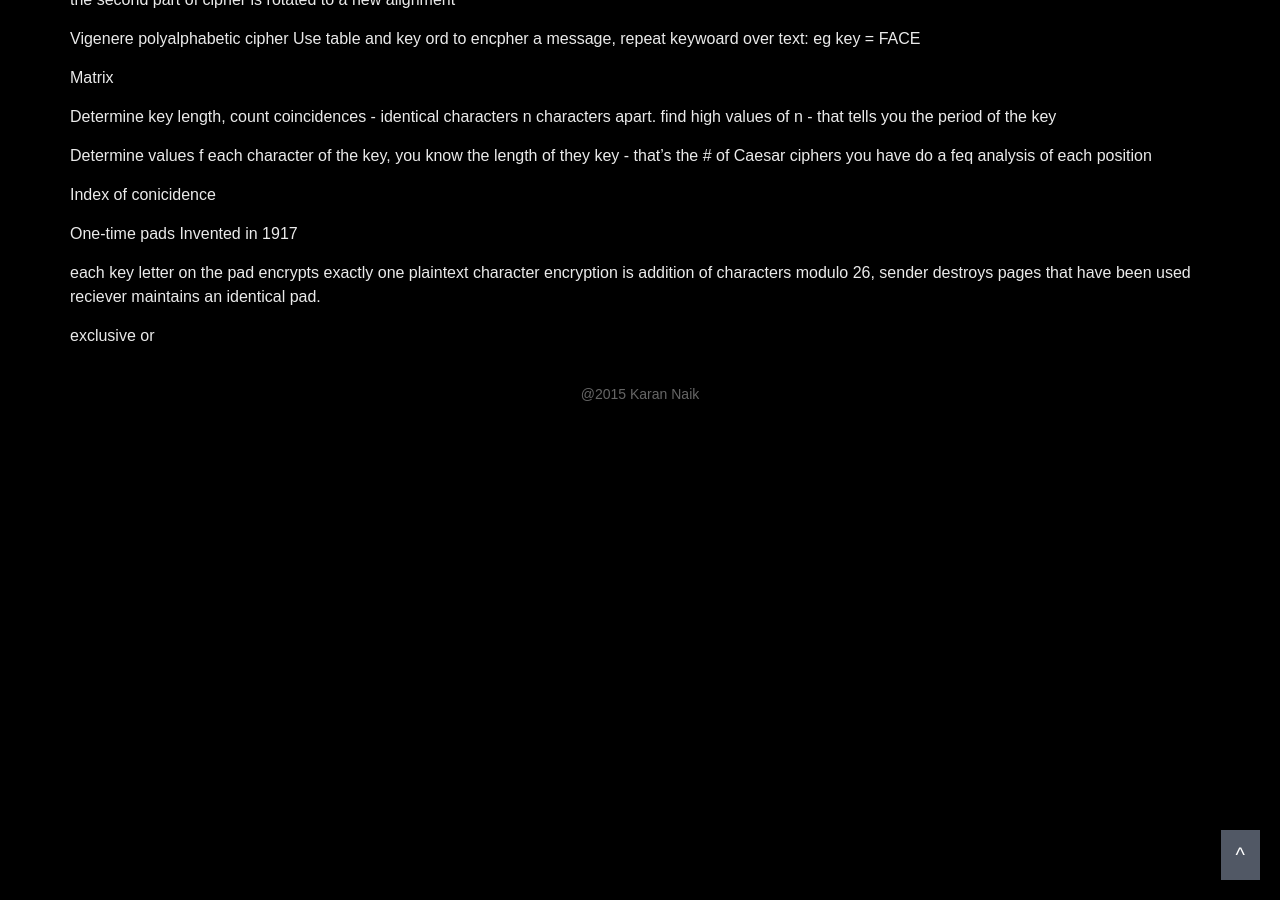
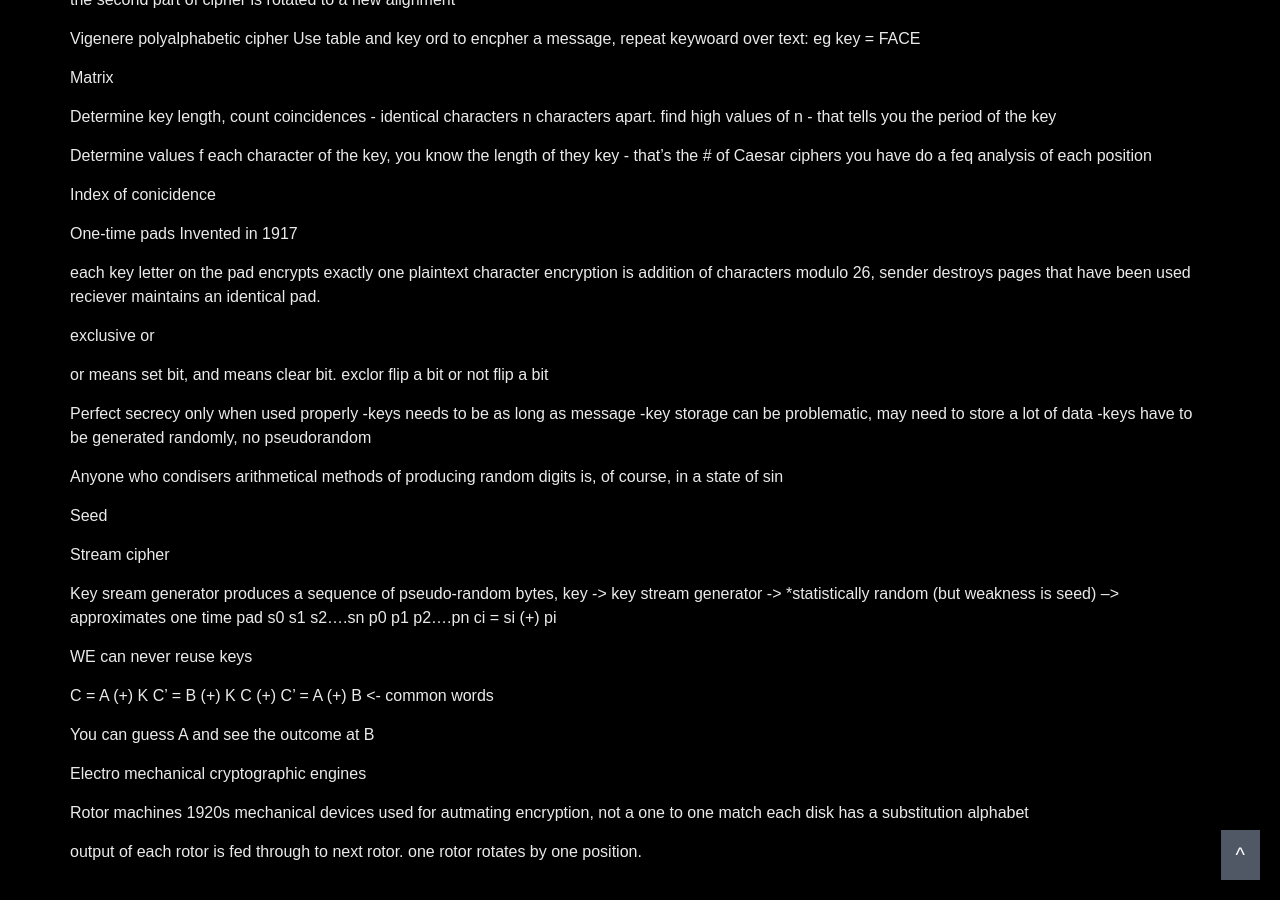
Before and after one commit to knaik/knaik.github.io, a Jekyll site: the page built from _posts/2017-03-06-Crypto.markdown, in a window 1280 px wide and 900 px high, scrolled down 1372 px. Built offline with Jekyll 4.4.1, drawn with Linux system fonts in a browser that asks for light colours; some of the changed text lies outside the part shown.

Commit message:
Crypto 3

```diff
--- a/_posts/2017-03-06-Crypto.markdown
+++ b/_posts/2017-03-06-Crypto.markdown
@@ -6,6 +6,7 @@ categories: CompSec
 ---
 Q:
 Will you talk about botnets?
+Can you look at weather?
 
 Xkasdps!
 
@@ -124,3 +125,43 @@ sender destroys pages that have been used
 reciever maintains an identical pad.
 
 exclusive or
+
+or means set bit, and means clear bit. exclor flip a bit or not flip a bit
+
+Perfect secrecy only when used properly
+-keys needs to be as long as message
+-key storage can be problematic,
+may need to store a lot of data
+-keys have to be generated randomly, no pseudorandom
+
+Anyone who condisers arithmetical methods of producing random digits is, of course, in a state of sin
+
+Seed
+
+Stream cipher
+
+Key sream generator produces a sequence of pseudo-random bytes,
+	key -> key stream generator ->
+	*statistically random (but weakness is seed)
+	--> approximates one time pad s0 s1 s2....sn
+								  p0 p1 p2....pn
+								  ci = si (+) pi
+
+WE can never reuse keys
+
+C = A (+) K
+C' = B (+) K
+C (+) C' = A (+) B <- common words
+
+You can guess A and see the outcome at B
+
+
+Electro mechanical cryptographic engines
+
+Rotor machines
+1920s mechanical devices used for autmating encryption,
+not a one to one match
+each disk has a substitution alphabet
+
+output of each rotor is fed through to next rotor.
+one rotor rotates by one position.
```
